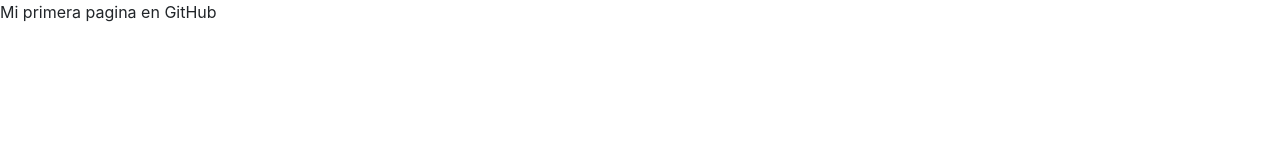
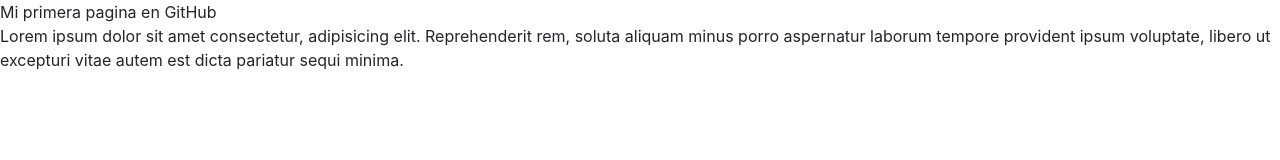
Before and after one commit to ProfCristianPalma/paginacristian.github.io, a plain HTML site: page index.html in a window 1280 px wide. Drawn offline with nearby package versions, Linux system fonts and the light colour scheme.

Commit message:
Agregue el lorem

```diff
--- a/index.html
+++ b/index.html
@@ -9,9 +9,13 @@
     <link rel="stylesheet" href="https://cdn.jsdelivr.net/npm/bootstrap@4.6.2/dist/css/bootstrap.min.css" integrity="sha384-xOolHFLEh07PJGoPkLv1IbcEPTNtaed2xpHsD9ESMhqIYd0nLMwNLD69Npy4HI+N" crossorigin="anonymous">
 
     <title>Hello, world!</title>
+
+
   </head>
   <body>
     <h1: class=”text-center mt-7 display-5 text-Success>Mi primera pagina en GitHub</h1>
+
+    <p>Lorem ipsum dolor sit amet consectetur, adipisicing elit. Reprehenderit rem, soluta aliquam minus porro aspernatur laborum tempore provident ipsum voluptate, libero ut excepturi vitae autem est dicta pariatur sequi minima.</p>
 
     <!-- Optional JavaScript; choose one of the two! -->
 
```
